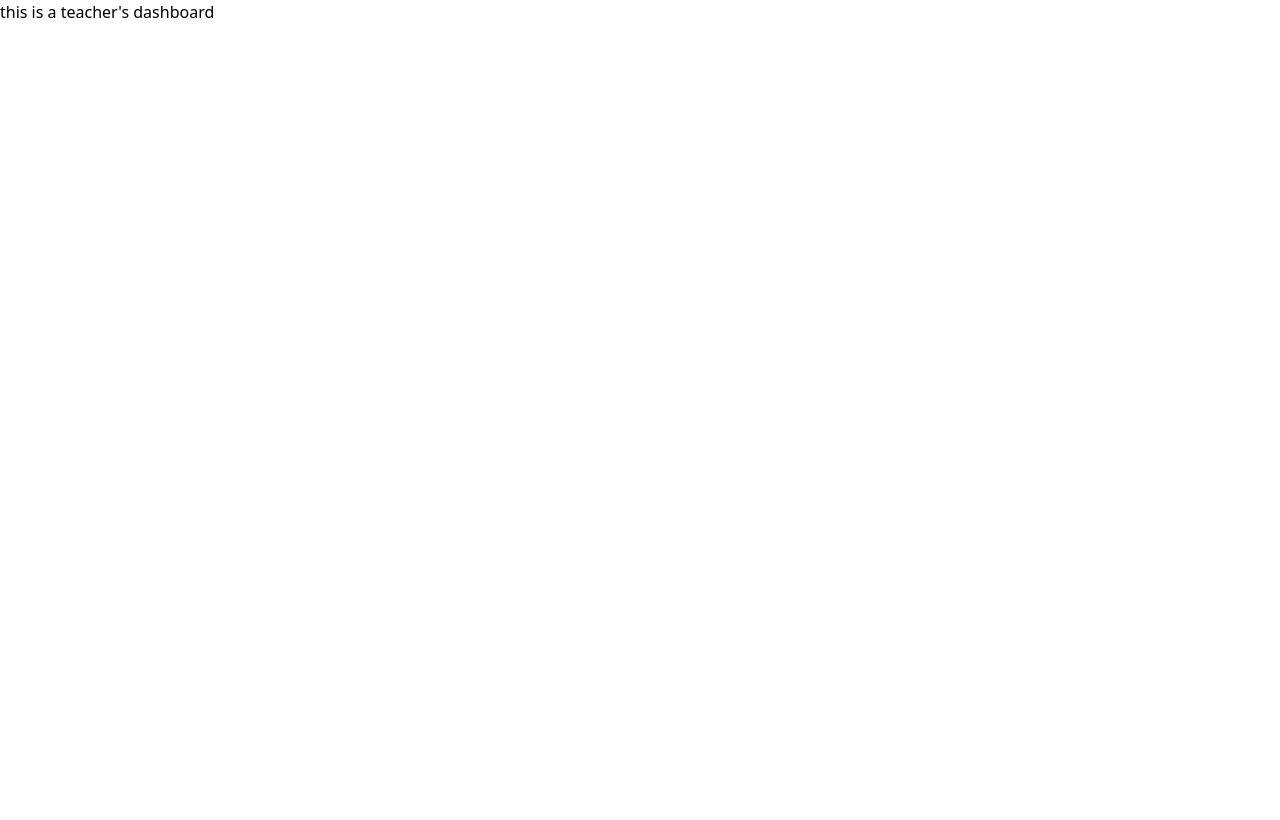
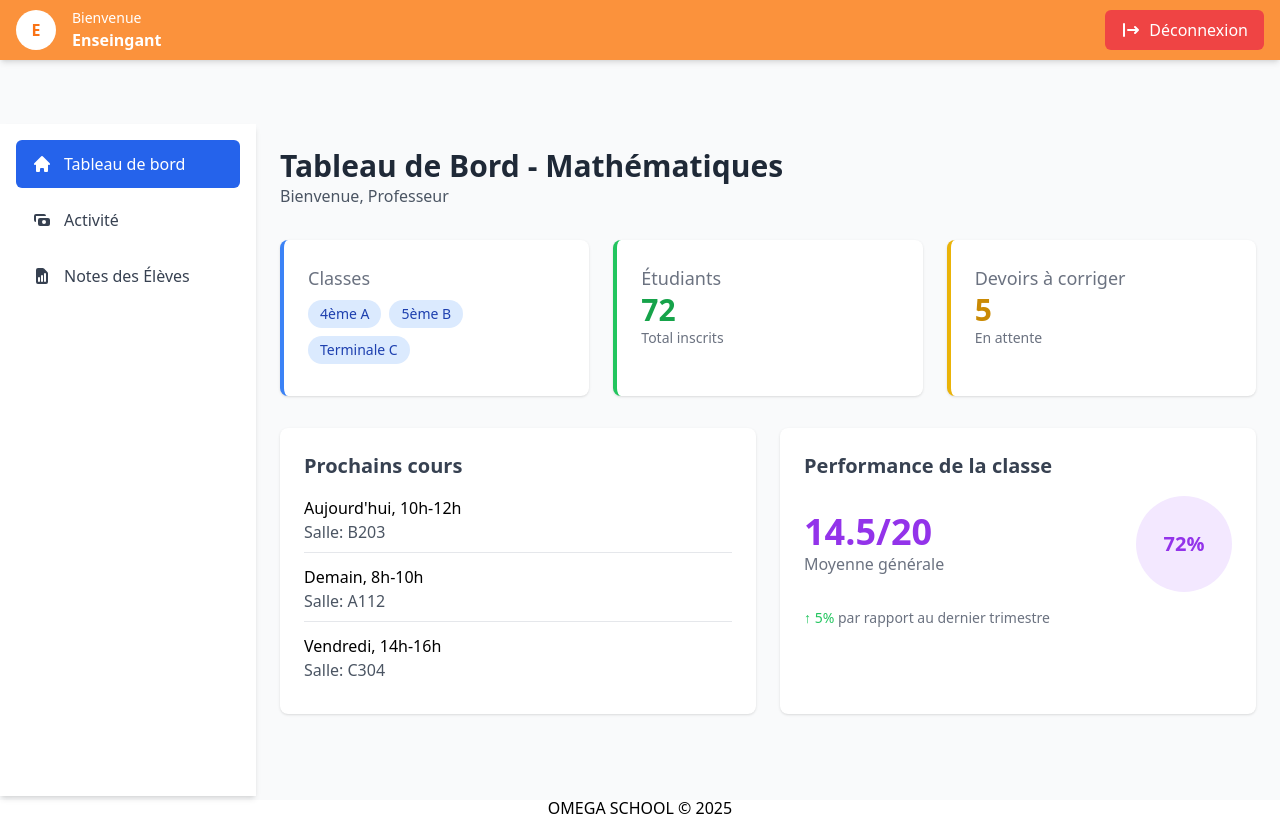
Before and after one commit to AHLALLAY/Redline-finale, a React (Vite) app in the folder Projet/FrontEnd/: page /enseignant/dashboard in a window 1280 px wide. Built offline with nearby package versions, Linux system fonts and the light colour scheme; sample sign-in values are in the browser's storage.

Commit message:
feat: Ajouter le dashboard pour l'enseignant

```diff
--- a/Projet/FrontEnd/src/views/enseingant/DashboardEnseingnant.jsx
+++ b/Projet/FrontEnd/src/views/enseingant/DashboardEnseingnant.jsx
@@ -1,8 +1,106 @@
-function DashboardEnseignant(){
+import FooterGlobale from './../../components/Global/FooterGlobal';
+import Header from './../../components/Enseingant/Header';
+import SideBar from '../../components/Enseingant/SideBar';
+
+function DashboardEnseignant() {
+    // Données simulées pour une seule matière
+    const matiere = "Mathématiques";
+    const classes = ["4ème A", "5ème B", "Terminale C"];
+    const etudiantsTotal = 72;
+    const devoirsARelier = 5;
+    const moyenneGenerale = 14.5;
+    const prochainsCours = [
+        { date: "Aujourd'hui, 10h-12h", salle: "B203" },
+        { date: "Demain, 8h-10h", salle: "A112" },
+        { date: "Vendredi, 14h-16h", salle: "C304" }
+    ];
 
     return (
-        <div>
-            this is a teacher's dashboard
+        <div className="min-h-screen flex flex-col bg-gray-50">
+            {/* Header en position fixe */}
+            <Header />
+
+            {/* Contenu principal avec sidebar et dashboard */}
+            <div className="flex flex-1 pt-16"> {/* pt-16 pour compenser le header fixe */}
+                {/* Sidebar fixe */}
+                <SideBar />
+
+                {/* Contenu du dashboard */}
+                <main className="flex-1 p-6 overflow-auto">
+                    {/* En-tête */}
+                    <div className="mb-8">
+                        <h1 className="text-3xl font-bold text-gray-800">Tableau de Bord - {matiere}</h1>
+                        <p className="text-gray-600">Bienvenue, Professeur</p>
+                    </div>
+
+                    {/* Statistiques principales */}
+                    <div className="grid grid-cols-1 md:grid-cols-3 gap-6 mb-8">
+                        {/* Carte Classes */}
+                        <div className="bg-white rounded-lg shadow p-6 border-l-4 border-blue-500">
+                            <h3 className="text-lg font-medium text-gray-500">Classes</h3>
+                            <div className="mt-2">
+                                {classes.map((classe, index) => (
+                                    <span key={index} className="inline-block bg-blue-100 text-blue-800 text-sm px-3 py-1 rounded-full mr-2 mb-2">
+                                        {classe}
+                                    </span>
+                                ))}
+                            </div>
+                        </div>
+
+                        {/* Carte Étudiants */}
+                        <div className="bg-white rounded-lg shadow p-6 border-l-4 border-green-500">
+                            <h3 className="text-lg font-medium text-gray-500">Étudiants</h3>
+                            <p className="text-3xl font-bold text-green-600">{etudiantsTotal}</p>
+                            <p className="text-sm text-gray-500">Total inscrits</p>
+                        </div>
+
+                        {/* Carte Devoirs */}
+                        <div className="bg-white rounded-lg shadow p-6 border-l-4 border-yellow-500">
+                            <h3 className="text-lg font-medium text-gray-500">Devoirs à corriger</h3>
+                            <p className="text-3xl font-bold text-yellow-600">{devoirsARelier}</p>
+                            <p className="text-sm text-gray-500">En attente</p>
+                        </div>
+                    </div>
+
+                    {/* Deux colonnes */}
+                    <div className="grid grid-cols-1 lg:grid-cols-2 gap-6 mb-8">
+                        {/* Prochains cours */}
+                        <div className="bg-white rounded-lg shadow p-6">
+                            <h2 className="text-xl font-semibold mb-4 text-gray-700">Prochains cours</h2>
+                            <ul className="space-y-3">
+                                {prochainsCours.map((cours, index) => (
+                                    <li key={index} className="border-b pb-2 last:border-b-0">
+                                        <p className="font-medium">{cours.date}</p>
+                                        <p className="text-gray-600">Salle: {cours.salle}</p>
+                                    </li>
+                                ))}
+                            </ul>
+                        </div>
+
+                        {/* Performance */}
+                        <div className="bg-white rounded-lg shadow p-6">
+                            <h2 className="text-xl font-semibold mb-4 text-gray-700">Performance de la classe</h2>
+                            <div className="flex items-center justify-between">
+                                <div>
+                                    <p className="text-4xl font-bold text-purple-600">{moyenneGenerale}/20</p>
+                                    <p className="text-gray-500">Moyenne générale</p>
+                                </div>
+                                <div className="w-24 h-24 bg-purple-100 rounded-full flex items-center justify-center">
+                                    <span className="text-xl font-bold text-purple-600">72%</span>
+                                </div>
+                            </div>
+                            <div className="mt-4">
+                                <p className="text-sm text-gray-500">
+                                    <span className="text-green-500">↑ 5%</span> par rapport au dernier trimestre
+                                </p>
+                            </div>
+                        </div>
+                    </div>
+                </main>
+            </div>
+
+            {/* Footer en bas de page */}
+            <FooterGlobale />
         </div>
     );
 }
```
